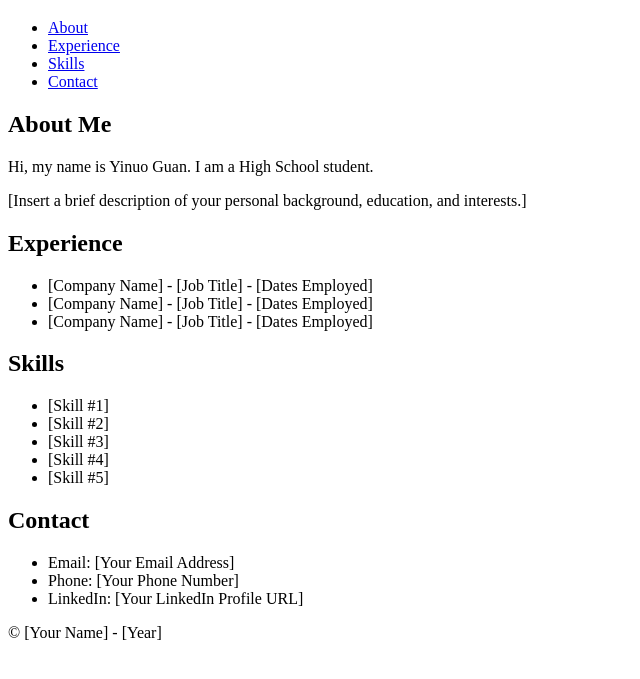
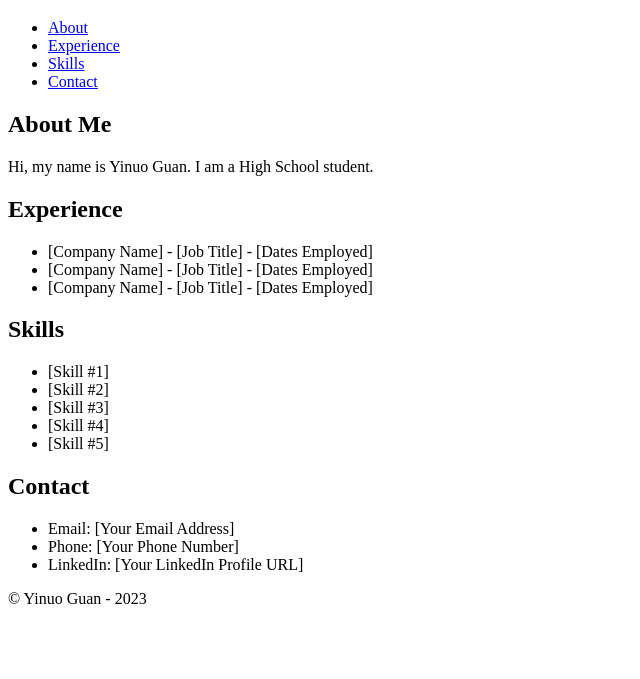
Before and after one commit to gxlcsgithub/inoa, a plain HTML site: page Shared/Resume.html in a window 1280 px wide. Shown: the part 61-740 px from the top of the page, without its empty margins (0-640 px from the left). Drawn offline with Linux system fonts and the light colour scheme.

Commit message:
20230303 5 Final

```diff
--- a/Shared/Resume.html
+++ b/Shared/Resume.html
@@ -21,7 +21,7 @@
       <section>
         <h2>About Me</h2>
         <p>Hi, my name is Yinuo Guan. I am a High School student.</p>
-        <hide><p>[Insert a brief description of your personal background, education, and interests.]</p></hide>
+        <div hidden><p>[Insert a brief description of your personal background, education, and interests.]</p></div>
       </section>
       <section>
         <h2>Experience</h2>
@@ -51,7 +51,7 @@
       </section>
     </main>
     <footer>
-      <p>&copy; [Your Name] - [Year]</p>
+      <p>&copy; Yinuo Guan - 2023</p>
     </footer>
   </body>
 </html>
```
Also changed, not shown: 1 other file.
